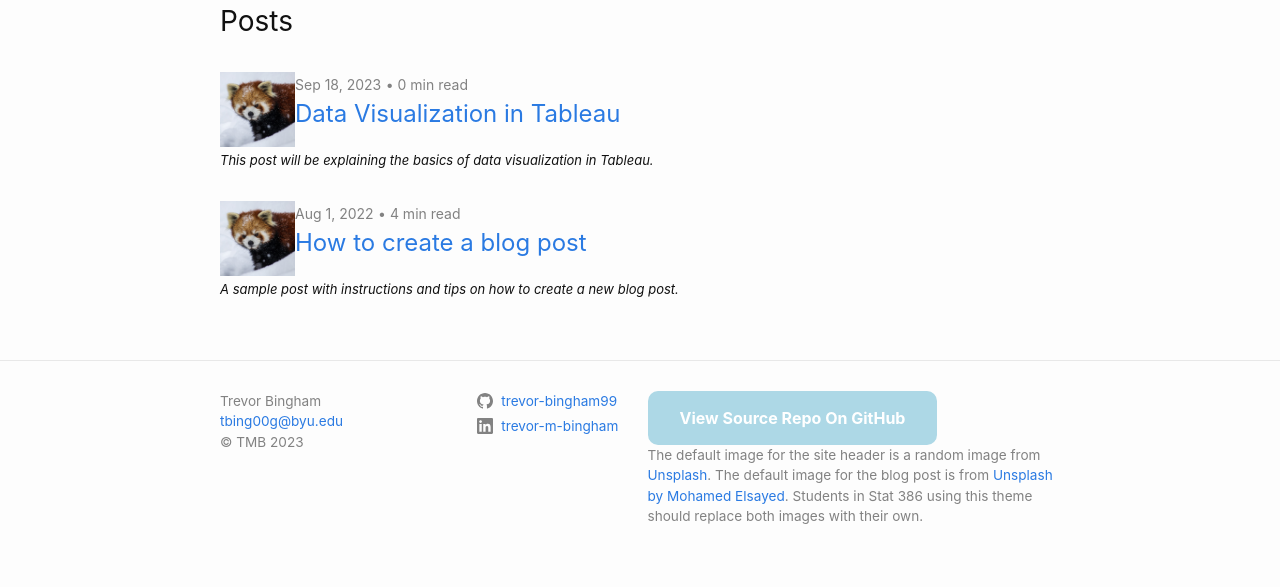
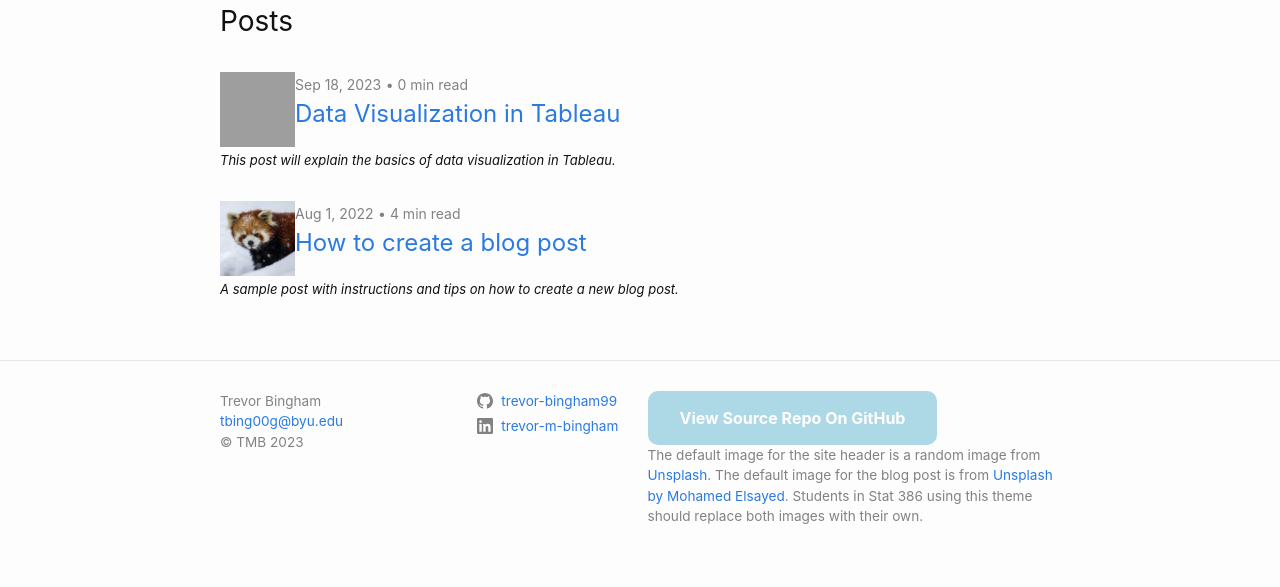
Before and after one commit to trevor-bingham99/trevor-bingham99.github.io, a Jekyll site: the page built from index.markdown, in a window 1280 px wide. Shown: the part 442-1029 px from the top of the page. Built offline with Jekyll 4.4.1, drawn with Linux system fonts in a browser that asks for light colours; grey boxes are pictures that could not be loaded.

Commit message:
add photo

```diff
--- a/_posts/2023-09-18-first-post.md
+++ b/_posts/2023-09-18-first-post.md
@@ -2,8 +2,8 @@
 layout: post
 title:  "Data Visualization in Tableau"
 author: Trevor Bingham
-description: This post will be explaining the basics of data visualization in Tableau.
-image: "/assets/images/image5.jpg"
+description: This post will explain the basics of data visualization in Tableau.
+image: "/assets/images/fog.png"
 ---
 
-Hello World!
+## Data Visualization
```
Also changed, not shown: 2 other files.
